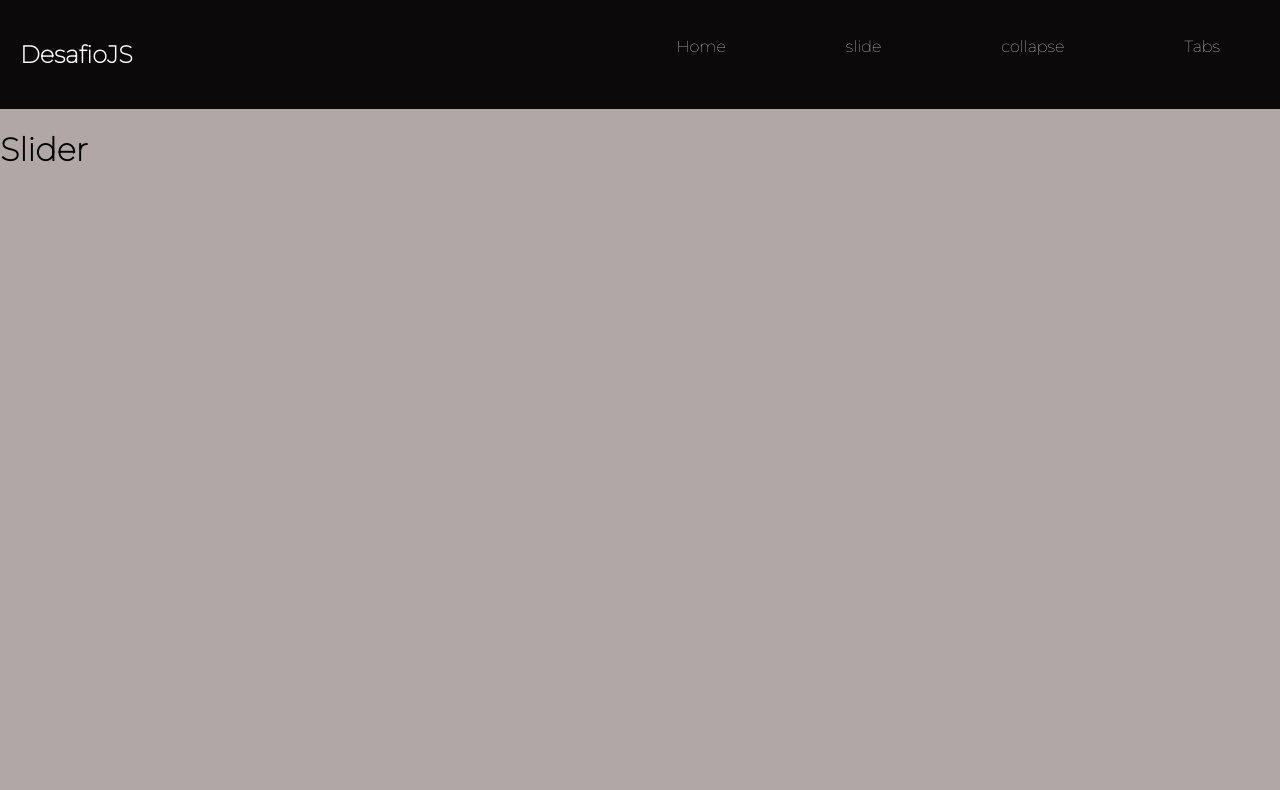
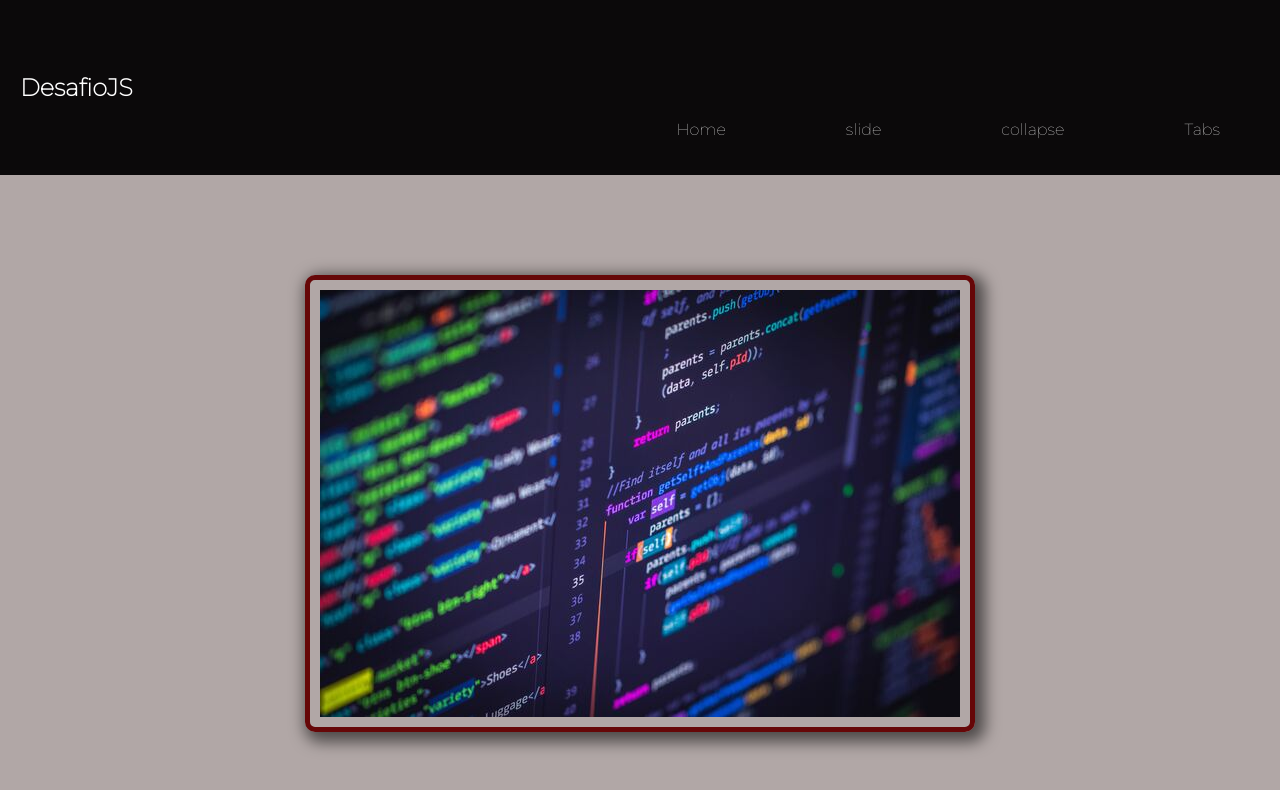
Before and after one commit to anv-git/desafiojs, a website: page slider.html in a window 1280 px wide. Both pictures are taken after a click on the element "DesafioJS". Drawn offline with nearby package versions, Linux system fonts and the light colour scheme; files that its build step writes are made by us from their sources.

Commit message:
WIP/slide

```diff
--- /dev/null
+++ b/assets/js/slide.js
@@ -0,0 +1,25 @@
+
+  const menu = document.querySelector(".menu__navegation");
+  const nav = document.querySelector(".menu__navegation--anchor");
+
+
+  menu.addEventListener('click', () => {
+    nav.classList.toggle('slide');
+    document.querySelector(".menu__navegation--position").classList.toggle("active");
+    });
+
+
+let time = 2500;
+
+function slide1(){
+    document.getElementById("photos").src = "assets/images/valtech1.jpg";
+    setTimeout("slide2()", time);
+}
+function slide2(){
+    document.getElementById("photos").src = "assets/images/valtech2.jpg";
+    setTimeout("slide3()", time);
+}
+function slide3(){
+    document.getElementById("photos").src = "assets/images/valtech3.jpg";
+    setTimeout("slide1()", time);
+}
--- a/assets/sass/organisms/section.scss
+++ b/assets/sass/organisms/section.scss
@@ -0,0 +1,32 @@
+.slide{
+
+    &__position{
+        display: flex;
+        justify-content: center;
+
+        &--photos{
+            cursor: pointer;
+            max-width:100%;
+            height: auto;
+
+
+        }
+    }
+}
+
+
+@media (min-width:$tablet-min){
+    .slide{
+        margin-top: 100px;
+        &__position{
+            display: flex;
+            justify-content: center;
+            &--photos{
+                border: $color_red solid 5px;
+                border-radius: 10px;
+                box-shadow: 5px 5px 15px 5px rgba(0,0,0,0.56);
+                padding: 10px;
+            }
+        }
+    }
+}
--- a/slider.html
+++ b/slider.html
@@ -7,7 +7,7 @@
     <link rel="stylesheet" href="./css/main.css">
     <title>Slider</title>
 </head>
-<body>
+<body onload="slide1()">
     <header class="menu">
         <nav class="menu__navegation">
             <h1 class="menu__logo">DesafioJS</h1>
@@ -24,7 +24,11 @@
          <li class="menu__navegation--anchor--list"><a class="menu__navegation--anchor--list--link" href="tabs.html">Tabs</a></li>
       </ul>
     </header>
-    <h1>Slider</h1>
-    <script src="/assets/js/burger.js"></script>
+    <section class="slide">
+        <div class="slide__position">
+            <img src="assets/images/valtech1.jpg" alt="slide" class="slide__position--photos" id="photos">
+        </div>
+    </section>
+    <script src="/assets/js/slide.js"></script>
 </body>
 </html>
```
Also changed, not shown: assets/images/valtech1.jpg (added), assets/images/valtech2.jpg (added), assets/images/valtech3.jpg (added).
